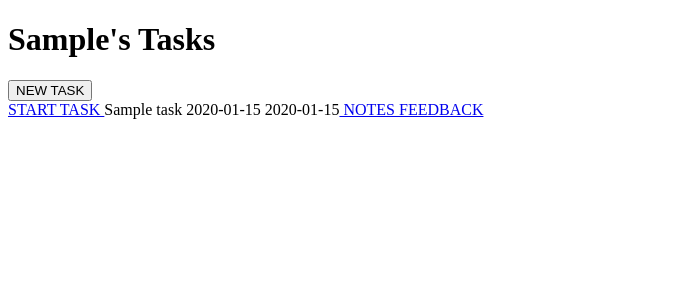
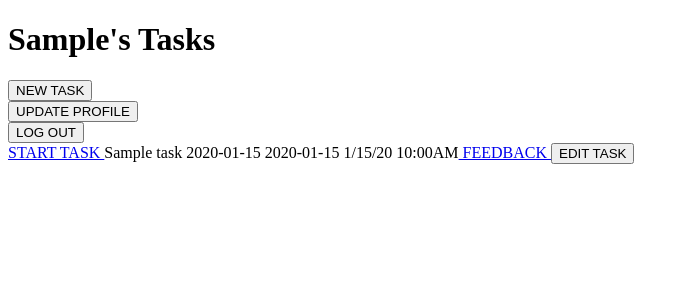
Before and after one commit to torranceevans/engineapp, a Flask app: page /dashboard in a window 1280 px wide. Shown: the top 300 px of the page, without its empty margins (0-689 px from the left). Run offline with Flask 2, Linux system fonts and the light colour scheme; the visitor is signed in with stand-in values (Sample User, id 1); tables that the repository leaves empty hold one stand-in row (values such as "Sample post").

Commit message:
5/1/2023

```diff
--- a/crud.py
+++ b/crud.py
@@ -1,6 +1,6 @@
 """CRUD operations."""
 
-from model import db, User, Task, Feedback, Note, connect_to_db
+from model import db, User, Task, Feedback, connect_to_db
 import datetime
 
 def create_user(fname, lname, email, password):
@@ -33,17 +33,17 @@ def create_task(user, title, work_time, rest_time):
         user=user, # this is using the sqlalchemy relationship (see model.py lines 38 and 19)
         title=title,
         work_time=work_time,
-        rest_time=rest_time)
+        rest_time=rest_time,
+        task_created_at=datetime.datetime.now())
 
     return task
 
-def create_note(task, note):
+def create_note(task_id, note):
     """Create and return note."""
 
-    note = Note(
-        task=task,
-        note=note,
-        note_created_at= datetime.datetime.now())
+    note = Task(
+        task_id=task_id,
+        note=note)
 
     return note
 
@@ -71,6 +71,35 @@ def create_feedback(task_id, status, feedback):
 
     return feedback
 
+def delete_task(task_id):
+    task = User.query.get(task_id)
+    db.session.delete(task)
+    db.session.commit()
+
+def delete_user(user_id):
+    user = User.query.get(user_id)
+    db.session.delete(user)
+    db.session.commit()
+
+def edit_task(task_id, **kwargs):
+    task = Task.query.get(task_id)
+    for key, value in kwargs.items():
+        setattr(task, key, value)
+    db.session.commit()
+
+def update_user(user_id, **kwargs):
+    user = User.query.get(user_id)
+    for key, value in kwargs.items():
+        setattr(user, key, value)
+    db.session.commit()
+
+def update_note(task_id, **kwargs):
+    note = Note.query.get(note_id)
+    for key, value in kwargs.items():
+        setattr(note, key, value)
+    db.session.commit()
+
+
 
 def update_feedback(feedback_id, new_feedback):
     """ Update feedback given feedback_id and the updated feedback. """
--- a/server.py
+++ b/server.py
@@ -58,24 +58,24 @@ def process_login():
 
     return redirect("/dashboard")
 
+@app.route("/logout", methods=["GET"])
+def logout():
+    """Process user logout."""
+
+    del session["user_email"]
+
+    return redirect("/")
+
     #- - - - - - - - - - - - - - - - - - - - - - - - - - - - - - - - - -
 
-# @app.route("/dashboard")
-# def create_task_view():
-#     """Show dashboard page."""
-#     return render_template("dashboard.html")
 
-
-@app.route("/dashboard", methods=["GET"])     #FIX THIS ROUTE!!!
+@app.route("/dashboard", methods=["GET"])
 def dashboard_view():
     """Show details on a particular user."""
 
     if "user_email" in session:
         user_email = session["user_email"]
         user = crud.get_user_by_email(user_email)
-
-        #Need to display every task input for given user
-        #Need to display every feedback page link for every task
 
         return render_template("dashboard.html", user=user)
 
@@ -121,19 +121,6 @@ def create_new_task():
 
     #- - - - - - - - - - - - - - - - - - - - - - - - - - - - - - - - - -
 
-@app.route("/note-records/<task_id>")
-def display_task_notes(task_id):
-    "Show all notes for given task"
-
-    task = crud.get_task_by_id(task_id)
-    for note in task.notes:
-        if note.note_created_at is not None:
-            print("*"*20, dir(note.note_created_at))
-
-    return render_template("note-records.html", task=task)
-
-    #- - - - - - - - - - - - - - - - - - - - - - - - - - - - - - - - - -
-
 
 @app.route("/active-task/<task_id>")
 def active_task(task_id):
@@ -143,24 +130,41 @@ def active_task(task_id):
 
     return render_template("active-task.html", task=task)
 
-@app.route("/note", methods=["POST"])
-def create_note():
+@app.route("/note/<task_id>", methods=["POST"])
+def create_note(task_id):
     """Create a note in task."""
 
-    note = request.form.get("note")
-    task_id = request.form.get("task_id")
-    task_id = int(task_id)
+    note = request.form.get("note_text")
+    print(note)
+    task = crud.get_task_by_id(task_id)
+
+
+
+    # task_id = request.form.get("task_id")
+    # task_id = int(task_id)
     # the task_id we got from the form object was a string,
     # but our crud function needed a integer
+    #task = crud.get_task_by_id(task_id)
 
-    task = crud.get_task_by_id(task_id)
+    task.note = note
 
-    new_note = crud.create_note(task, note)
-
-    db.session.add(new_note)
+    db.session.add(task)
     db.session.commit()
 
-    return redirect(f"/feedback/{task_id}")
+    return redirect(f"/active-task/{task_id}")
+
+
+# @app.route("/update-note/<task_id>", methods=["GET"])
+# def update_note(task_id):
+#     """Update note"""
+
+#     note = request.form.get("note")
+#     task = crud.get_task_by_id(task_id)
+
+#     updated_note = crud.create_note(task, note=note)
+
+#     return redirect("/active-task/<task_id>")
+
 
     #- - - - - - - - - - - - - - - - - - - - - - - - - - - - - - - - - -
 
@@ -194,7 +198,6 @@ def display_user_feedback(task_id):
     """Show feedback records on a given task"""
 
     task = crud.get_task_by_id(task_id)
-    print(task.feedback)
 
     # now we have a task object
     # thank to the relationship you set upi in model,
@@ -204,6 +207,63 @@ def display_user_feedback(task_id):
 
     return render_template("feedback-records.html", task=task)
 
+    # - - - - - - - - - - - - - - - - - - - - - - - - - - - - - -
+
+@app.route("/update-user")
+def update_user():
+    """Show update profile page"""
+
+    user = crud.get_user_by_email(session['user_email'])
+
+    return render_template("update-user.html", user=user)
+
+
+@app.route("/update-user", methods=["POST"])
+def update_user_post():
+    """Updates user"""
+
+    first_name = request.form.get("first_name")
+    last_name = request.form.get("last_name")
+    email = request.form.get("email")
+    password = request.form.get("password")
+
+    # update_user(user_id, **kwargs): --kwargs will the names of cols in you table (eg fname, lname)
+
+    user = crud.get_user_by_email(session['user_email'])
+    crud.update_user(user.user_id, fname=first_name, lname=last_name, email=email, password=password)
+
+    return redirect("/dashboard")
+
+@app.route("/delete-user", methods=['POST'])
+def delete_user():
+    """delete user"""
+
+    user = crud.get_user_by_email(session['user_email'])
+    crud.delete_user(user.user_id)
+
+    return redirect("/")
+
+    # - - - - - - - - - - - - - - - - - - - - - - - - - - - - - -
+
+@app.route("/edit-task/<task_id>")
+def edit_task(task_id):
+    """Show edit task page"""
+
+    task = crud.get_task_by_id(task_id)
+
+    return render_template("edit-task.html", task=task)
+
+@app.route("/edit-task/<task_id>", methods=["POST"])
+def edit_task_post(task_id):
+    """Edit task"""
+
+    title = request.form.get("title")
+    work_time = request.form.get("work_time")
+    rest_time = request.form.get("rest_time")
+
+    crud.edit_task(task_id, title=title, work_time=work_time, rest_time=rest_time)
+
+    return redirect("/dashboard")
 
 
 
--- a/templates/dashboard.html
+++ b/templates/dashboard.html
@@ -15,22 +15,35 @@
     <button type="submit" formaction="/create-task"> NEW TASK </button>
 </form>
 
+<form>
+    <button type="submit" formaction="/update-user"> UPDATE PROFILE </button>
+</form>
+
+<form>
+    <button type="submit" formaction="/logout" method="GET"> LOG OUT </button>
+</form>
+
+
+
 <table>
 
-{% for task in user.tasks %}
+{% for task in user.tasks |sort(attribute='task_created_at', reverse=True) %}
     <div>
         <tr> <a href="/active-task/{{ task.task_id }}"> START TASK </a> </tr>
         <tr> {{ task.title }} </tr>
         <tr> {{ task.work_time }} </tr>
         <tr> {{ task.rest_time }}</tr>
-        <tr> <a href="/note-records/{{ task.task_id }}"> NOTES </a> </tr>
+        <tr> {{ task.task_created_at.strftime("%-m/%d/%-y %-I:%M%p") }}</tr>
         <tr> <a href="/feedback-records/{{ task.task_id }}"> FEEDBACK </a> </tr>
+
+        <form>
+            <button type="submit" formaction="/edit-task/{{ task.task_id }}"> EDIT TASK </button>
+        </form>
     </div>
 {% endfor %}
 
 </table>
 
-{% endblock %}
 
 
-<!-- <a href="/users">this is the text the user would see</a> -->
+{% endblock %}
```
Also changed, not shown: model.py (+2 -17 lines), templates/active-task.html (+9 -5 lines), templates/edit-task.html (added, +47 -0 lines), templates/note-records.html (deleted, +0 -33 lines), templates/update-user.html (added, +30 -0 lines).
